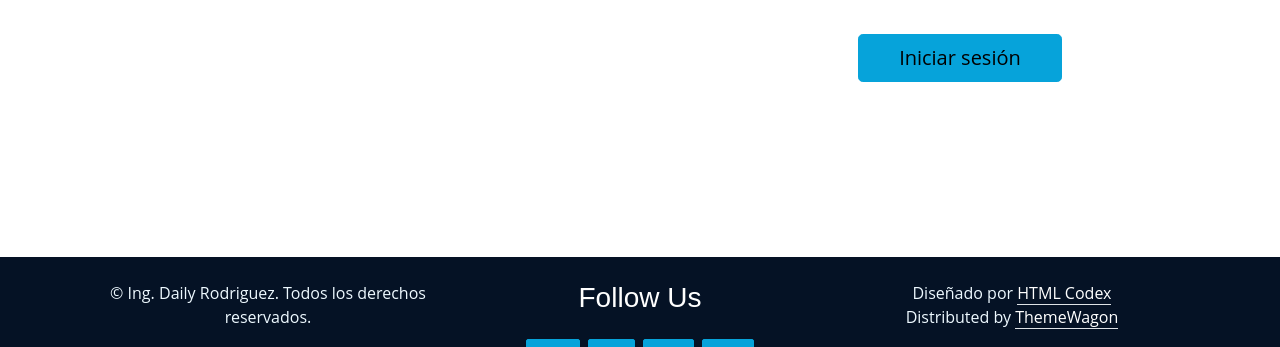
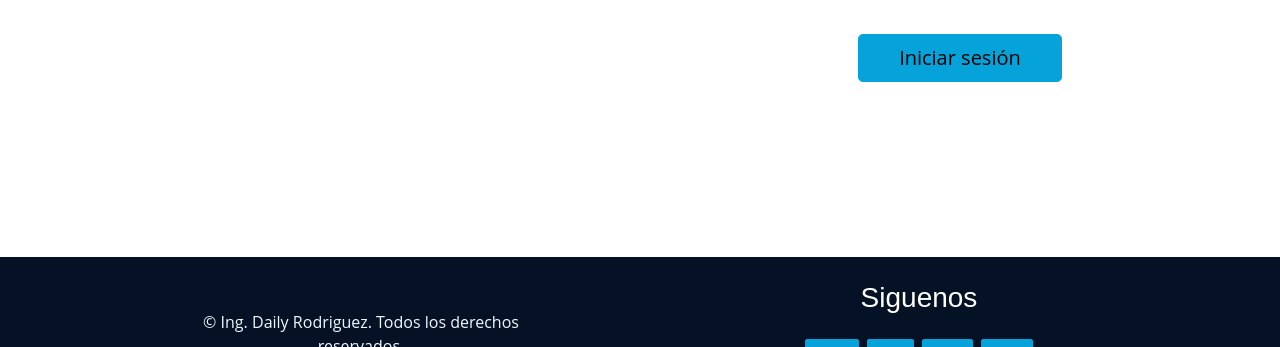
Before and after one commit to DailyRodriguez15/Proyecto9, a plain HTML site: page login.html in a window 1280 px wide. Shown: the part 470-817 px from the top of the page. Drawn offline with nearby package versions, Linux system fonts and the light colour scheme.

Commit message:
Update login.html

```diff
--- a/login.html
+++ b/login.html
@@ -72,24 +72,18 @@
             <!-- Footer Start -->
     <div class="container-fluid text-light py-4" style="background: #051225;">
         <div class="container">
-            <div class="row g-0">
+            <div class="row g-0 d-flex justify-content-around align-items-center">
                 <div class="col-md-12 col-lg-4 col-xl-4 text-center">
                     <p class="mb-md-0">&copy; Ing. Daily Rodriguez. Todos los derechos reservados.</p>
                 </div>
-
                 <div class="col-md-12 col-lg-4 col-xl-4 text-center">
-                    <h3 class="text-white mb-4">Follow Us</h3>
+                    <h3 class="text-white mb-4">Siguenos</h3>
                     <div class="d-flex justify-content-center">
                         <a class="btn btn-lg btn-primary btn-lg-square rounded me-2" href="#"><i class="fab fa-twitter fw-normal"></i></a>
                         <a class="btn btn-lg btn-primary btn-lg-square rounded me-2" href="#"><i class="fab fa-facebook-f fw-normal"></i></a>
                         <a class="btn btn-lg btn-primary btn-lg-square rounded me-2" href="#"><i class="fab fa-linkedin-in fw-normal"></i></a>
                         <a class="btn btn-lg btn-primary btn-lg-square rounded" href="#"><i class="fab fa-instagram fw-normal"></i></a>
                     </div>
-                </div>
-                <div class="col-md-12 col-lg-4 col-xl-4 text-center">
-                    <p class="mb-0">Diseñado por <a class="text-white border-bottom" href="https://htmlcodex.com">HTML Codex</a><br>
-                        Distributed by <a class="text-white border-bottom" href="https://themewagon.com">ThemeWagon</a>
-                    </p>
                 </div>
             </div>
         </div>
```
